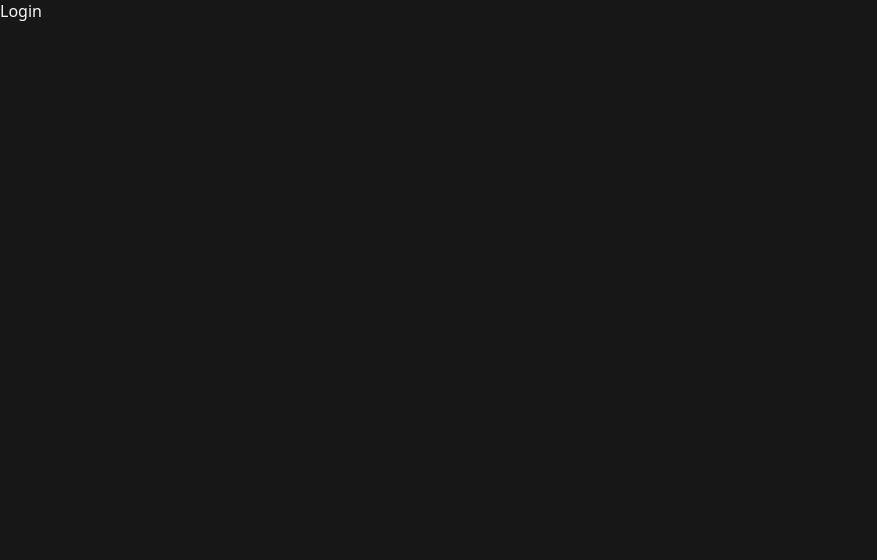
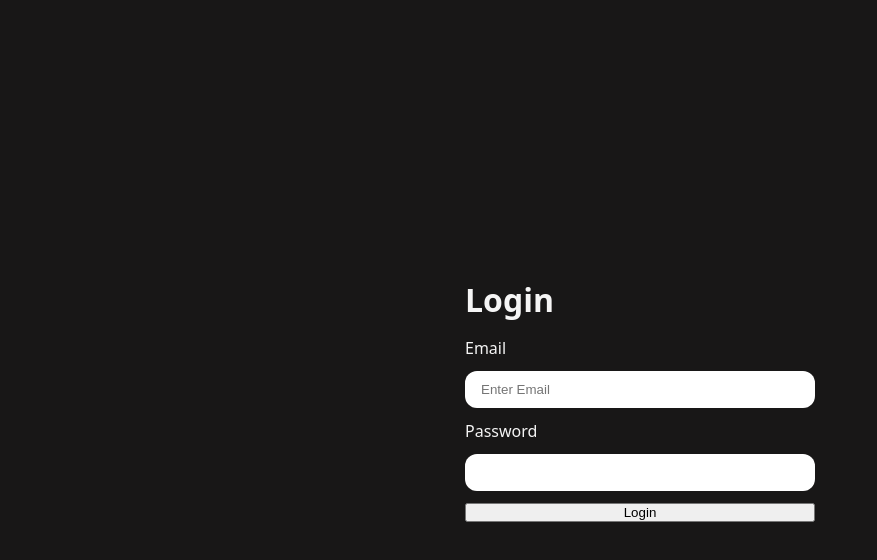
Before and after one commit to JoyPatel13/ResumeBuilder, a React app in the folder frontend/: page /login in a window 1280 px wide. Shown: the top 560 px of the page, without its empty margins (0-877 px from the left). Built offline with nearby package versions, Linux system fonts and the light colour scheme; the HTML template or start-up script is replaced by a standard one.

Commit message:
Add login form and styles

```diff
--- /dev/null
+++ b/frontend/src/features/auth/auth.form.scss
@@ -0,0 +1,33 @@
+main{
+    min-height: 100vh;
+    width: 100%;
+    display: flex;
+    justify-content: center;
+    align-items: center;
+
+    .form-container{
+        min-width: 350px;
+        display: flex;
+        flex-direction: column;
+        gap: 1rem;
+    }
+    form{
+        display: flex;
+        flex-direction: column;
+        gap:0.75rem;
+    }
+
+    .input-group{
+        display:flex;
+        flex-direction: column;
+        gap: 0.75rem;
+
+        input{
+            border: none;
+            outline: none;
+            padding-inline: 1rem;
+            padding-block: 0.7rem;
+            border-radius: 0.75rem;
+        }
+    }
+}
--- a/frontend/src/features/auth/pages/Login.jsx
+++ b/frontend/src/features/auth/pages/Login.jsx
@@ -1,8 +1,25 @@
 import React from "react";
+import "../auth.form.scss"
 
 const Login = ()=>{
     return(
-        <div>Login</div>
+        <main>
+            <div className="form-container">
+                <h1>Login</h1>
+                <form>
+                   <div className="input-group">
+                        <label htmlFor="email">Email</label>
+                        <input type="email" id="email" name="email"  placeholder="Enter Email"/>
+
+                    </div>
+                    <div className="input-group">
+                        <label htmlFor="password">Password</label>
+                        <input type="password" name="password" id="password" />
+                    </div>
+                    <button className="button primary-button">Login</button>
+                </form>
+            </div>
+        </main>
     )
 }
 
```
